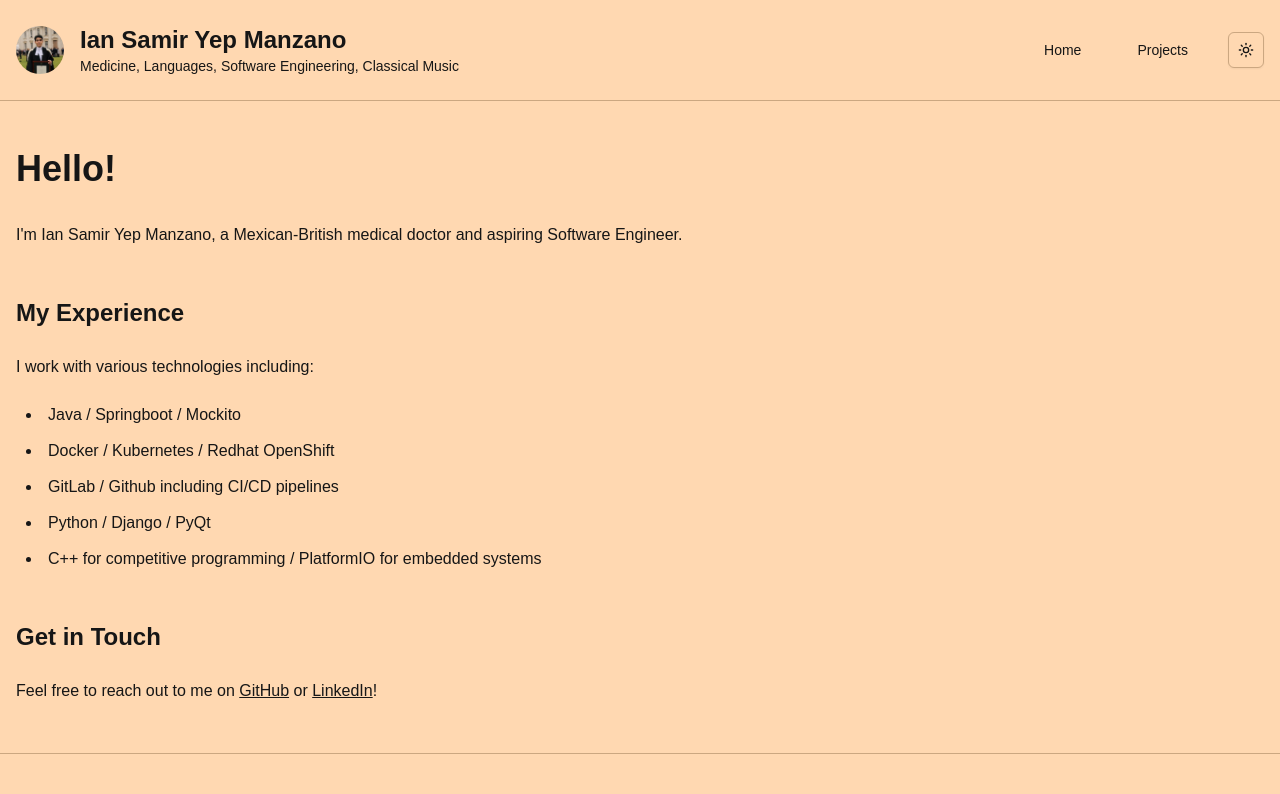
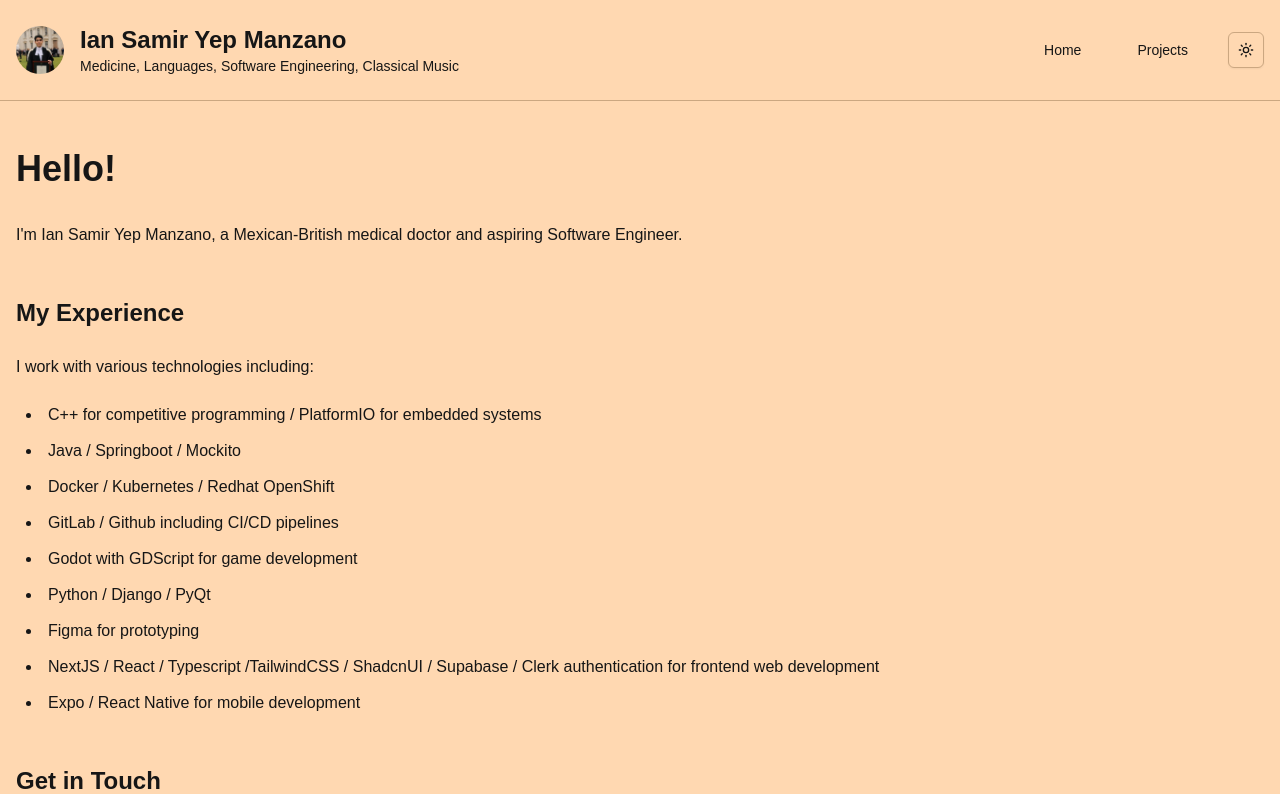
Before and after one commit to isym444/personal_website, a Next.js app: page / in a window 1280 px wide. Shown: the top 794 px of the page. Built offline with nearby package versions, Linux system fonts and the light colour scheme.

Commit message:
added extra technologies

```diff
--- a/components/AboutContent.tsx
+++ b/components/AboutContent.tsx
@@ -13,11 +13,15 @@ export function AboutContent() {
 
       <TechList>
         <ul>
+          <li>C++ for competitive programming / PlatformIO for embedded systems</li>
           <li>Java / Springboot / Mockito</li>
           <li>Docker / Kubernetes / Redhat OpenShift</li>
           <li>GitLab / Github including CI/CD pipelines</li>
-          <li>Python / Django / PyQt</li>
-          <li>C++ for competitive programming / PlatformIO for embedded systems</li>
+          <li>Godot with GDScript for game development</li>
+          <li>Python / Django / PyQt </li>
+          <li>Figma for prototyping</li>
+          <li>NextJS / React / Typescript /TailwindCSS / ShadcnUI / Supabase / Clerk authentication for frontend web development</li>
+          <li>Expo / React Native for mobile development</li>
         </ul>
       </TechList>
 
```
